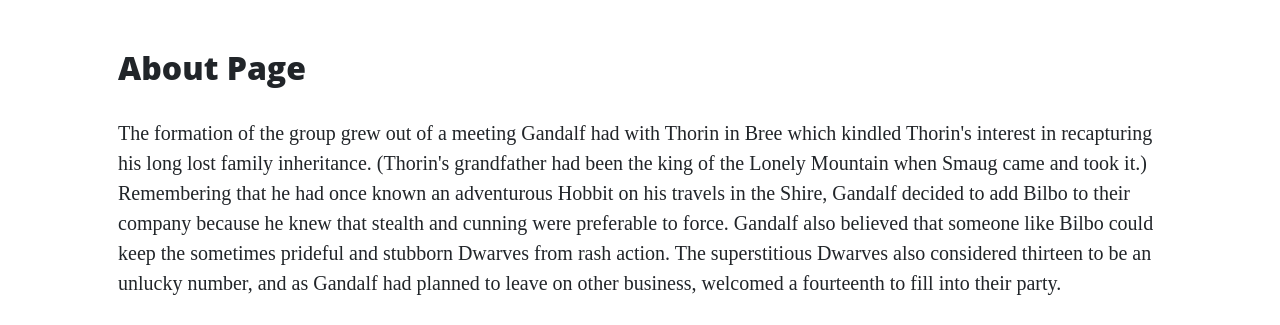
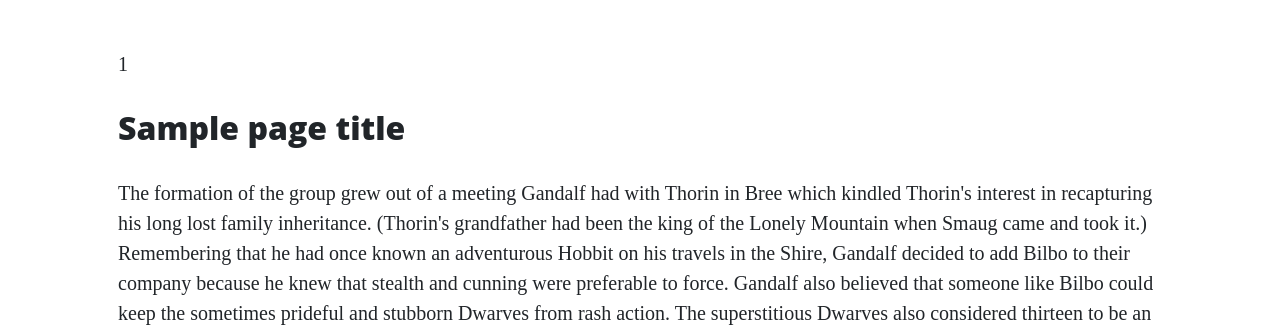
Before and after one commit to johnvenkiah/thorin-flask-app, a Flask app: template templates/about.html in a window 1280 px wide. Shown: the part 629-954 px from the top of the page. Run offline with Flask 2, Linux system fonts and the light colour scheme; the template is opened without the code that fills it: most values are stand-ins (such as "Sample title", 1, 10 or a date in 2020); some libraries are stand-ins or nearby versions.

Commit message:
add for loop to demonstate python logic control statement on about page!

```diff
--- a/run.py
+++ b/run.py
@@ -11,17 +11,18 @@ def index():
 
 @app.route("/about")
 def about():
-    return render_template("about.html")
+    return render_template("about.html", page_title="About",
+                                                    list_of_numbers=[1, 2, 3])
 
 
 @app.route("/contact")
 def contact():
-    return render_template("contact.html")
+    return render_template("contact.html", page_title="Contact")
 
 
 @app.route("/careers")
 def careers():
-    return render_template("careers.html")
+    return render_template("careers.html", page_title="Careers")
 
 
 if __name__ == "__main__":
--- a/templates/about.html
+++ b/templates/about.html
@@ -1,6 +1,11 @@
 {% extends "base.html" %}
 {% block content %}
-<h2>About Page</h2>
+
+    {% for number in list_of_numbers %}
+        <p>{{ number }}</p>
+    {% endfor %}
+
+    <h2>{{ page_title }}</h2>
     <p>
         The formation of the group grew out of a meeting Gandalf had with Thorin in Bree which kindled Thorin's interest in
         recapturing his long lost family inheritance. (Thorin's grandfather had been the king of the Lonely Mountain when
--- a/templates/careers.html
+++ b/templates/careers.html
@@ -1,4 +1,4 @@
 {% extends "base.html" %}
 {% block content %}
-    <h2>Come work with us!</h2>
+<h2>{{ page_title }}</h2>
 {% endblock %}
--- a/templates/contact.html
+++ b/templates/contact.html
@@ -1,4 +1,4 @@
 {% extends "base.html" %}
 {% block content %}
-    <h2>Contact Us</h2>
+<h2>{{ page_title }}</h2>
 {% endblock %}
```
